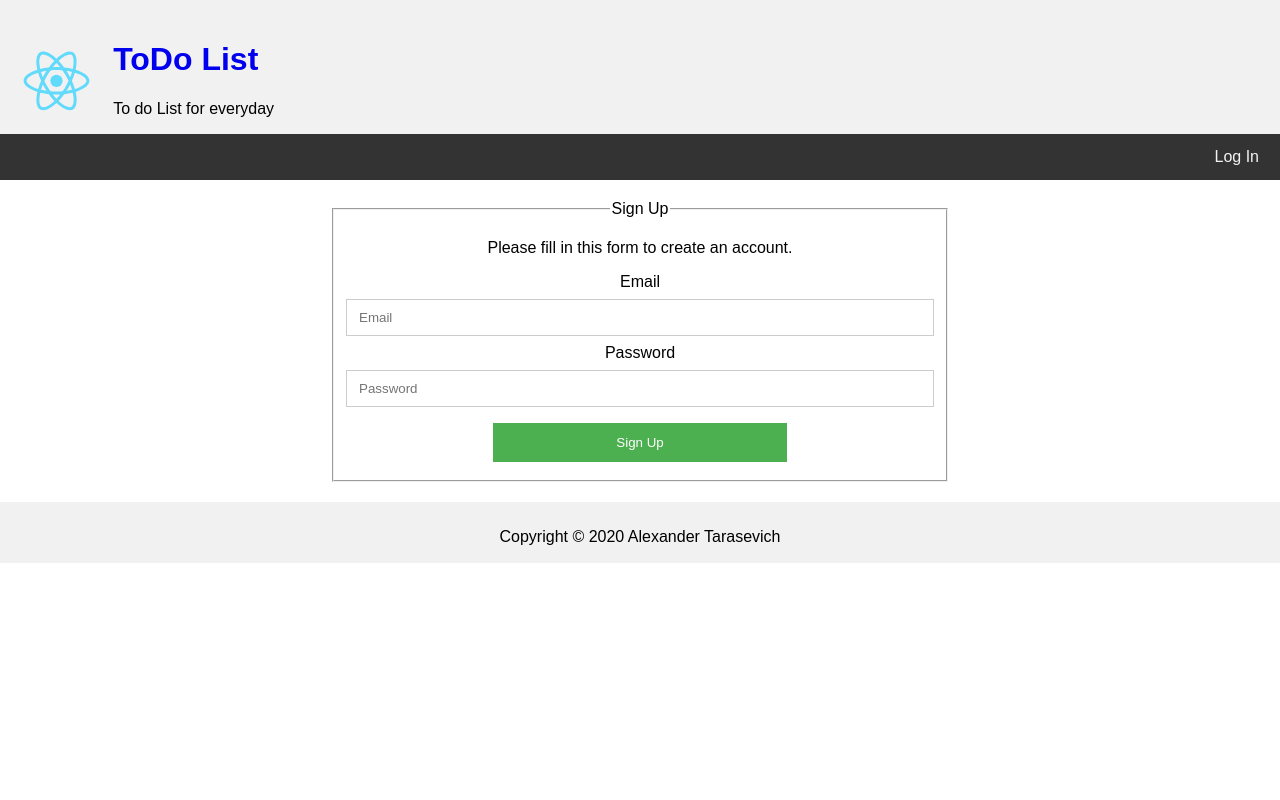
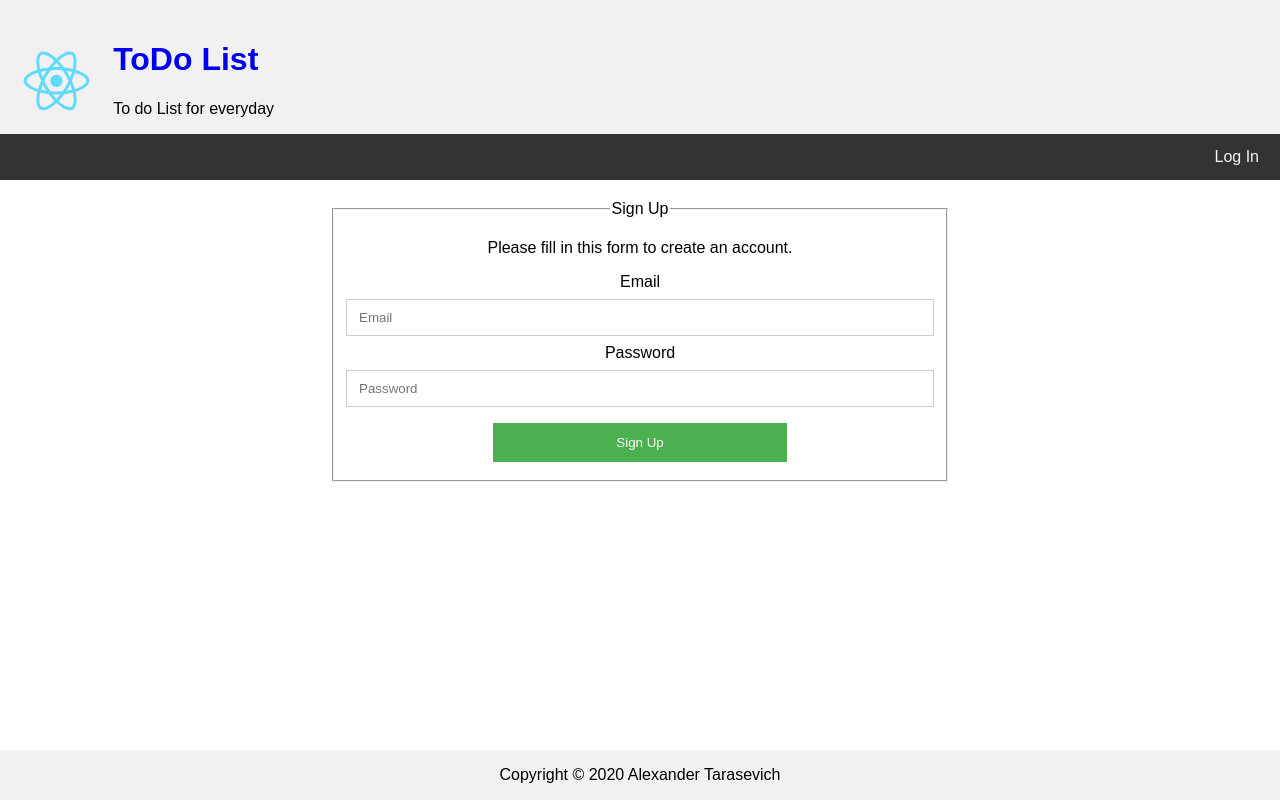
Before and after one commit to kano-kenji/todo-list-auth, a React (Create React App) app: page /signup in a window 1280 px wide. Built offline with nearby package versions, Linux system fonts and the light colour scheme; no server answers.

Commit message:
Fix footer to bottom screen

```diff
--- a/src/App.css
+++ b/src/App.css
@@ -5,6 +5,14 @@
 body {
   margin: 0;
   font-family: Arial, Helvetica, sans-serif;
+
+  height: 100%;
+  min-width:900px;
+}
+
+html {
+  position:relative;
+  min-height:100%;
 }
 
 /* Style the header */
@@ -198,8 +206,11 @@ button:hover {
 /* Style the footer */
 .footer {
   background-color: #f1f1f1;
-  padding: 10px 0 1px 0;
   text-align: center;
+  height: 50px;
+  position: absolute;
+  bottom: 0;
+  width: 100%;
 }
 
 /* Create three equal columns that floats next to each other */
--- a/src/App.js
+++ b/src/App.js
@@ -13,14 +13,12 @@ function App() {
     return (
         <AuthProvider>
             <Router>
-                <div>
                 <Header />
                 {/*<PrivateRoute exact path="/" component={Home} />*/}
                 <Route exact path="/" component={Home} />
                 <Route exact path="/login" component={Login} />
                 <Route exact path="/signup" component={SignUp} />
                 <Footer />
-                </div>
             </Router>
         </AuthProvider>
     );
```
Lines whose indentation alone changed are shown as unchanged.
